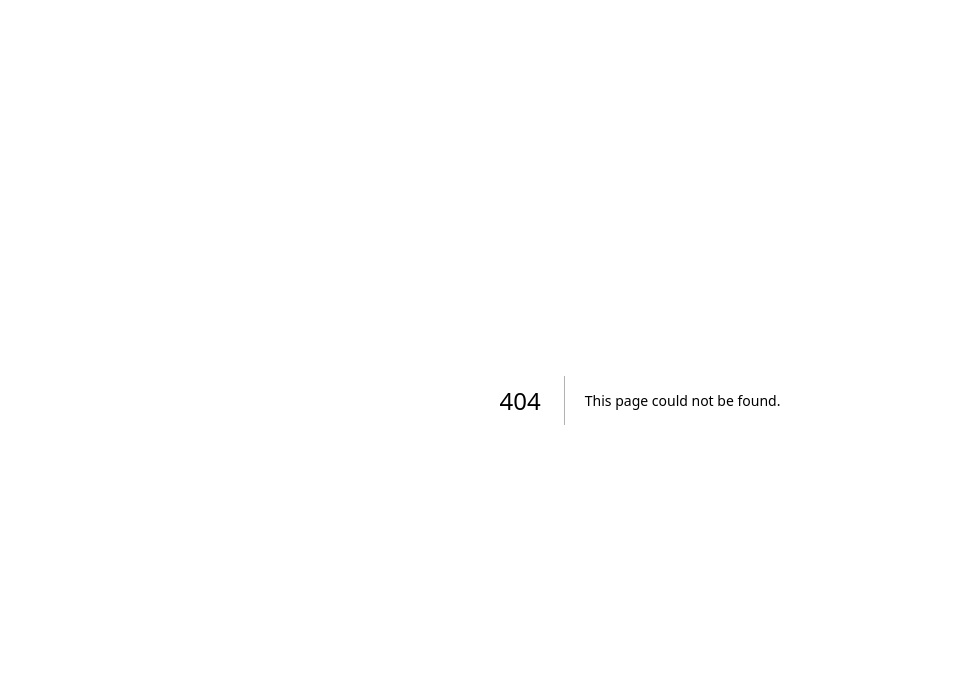
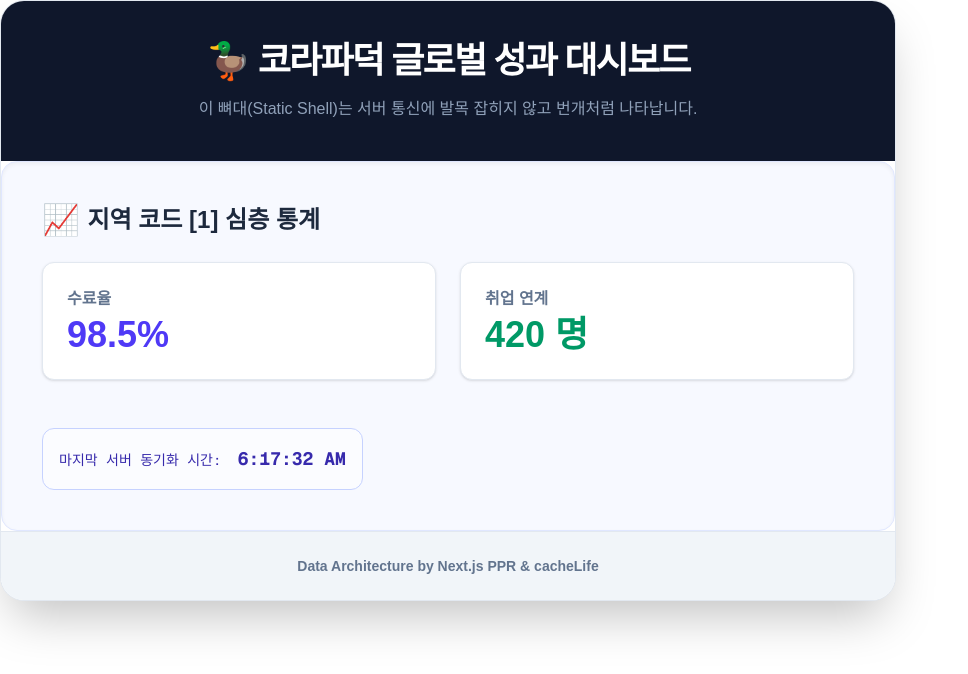
Before and after one commit to yunajoe/nextjs-master-class-part2-inflearn, a Next.js app: page /dashboard/1 in a window 1280 px wide. Before the commit this address had no page. Shown: the top 674 px of the page, without its empty margins (0-968 px from the left). Built offline with nearby package versions, Linux system fonts and the light colour scheme.

Commit message:
feat:미션(with cacheLife

```diff
--- /dev/null
+++ b/src/app/dashboard/[id]/page.tsx
@@ -0,0 +1,30 @@
+import EducationStatus from "@/components/education-status";
+import { Suspense } from "react";
+
+function page({ params }: { params: Promise<{ id: string }> }) {
+  return (
+    <div className="max-w-4xl w-full bg-white shadow-2xl rounded-3xl overflow-hidden border border-slate-200">
+      <div className="p-10 bg-slate-900 text-center">
+        <h1 className="text-4xl font-black text-white mb-4 tracking-tighter">
+          🦆 코라파덕 글로벌 성과 대시보드
+        </h1>
+        <p className="text-slate-400 font-medium">
+          이 뼈대(Static Shell)는 서버 통신에 발목 잡히지 않고 번개처럼
+          나타납니다.
+        </p>
+      </div>
+      <div>
+        <Suspense fallback={<p>로딩중입니다.</p>}>
+          <EducationStatus params={params} />
+        </Suspense>
+      </div>
+      <div className="bg-slate-100 p-6 text-center border-t border-slate-200">
+        <p className="text-slate-500 text-sm font-bold">
+          Data Architecture by Next.js PPR & cacheLife
+        </p>
+      </div>
+    </div>
+  );
+}
+
+export default page;
--- /dev/null
+++ b/src/components/education-status.tsx
@@ -0,0 +1,50 @@
+"use cache";
+// 💡 Next.js 16의 공식 API로, 컴포넌트 단위의 정밀한 캐시 생명 주기를 제어합니다.
+import { cacheLife } from "next/cache";
+
+const delay = (ms: number) => new Promise((res) => setTimeout(res, ms));
+
+// 부모로부터 문자열이 아닌 Promise(상자) 자체를 넘겨받습니다.
+export default async function EducationStats({
+  params,
+}: {
+  params: Promise<{ id: string }>;
+}) {
+  // 💡 방호벽 내부의 안전지대: 여기서 비로소 동적 데이터를 해제(await)합니다.
+  const resolvedParams = await params;
+
+  // 💡 [아키텍트의 정밀 수명 제어]
+  // 'minutes' 프로필을 적용합니다. (SWR 패턴: 백그라운드 갱신 1분 간격)
+  cacheLife("minutes");
+
+  // 무거운 데이터베이스 연산 및 외부 API 통신 시뮬레이션 (최초 1회 3초 소요)
+  //   await delay(3000);
+  const renderTime = new Date().toLocaleTimeString();
+
+  return (
+    <div className="bg-indigo-50/50 p-10 rounded-2xl border border-indigo-100 shadow-inner">
+      <h3 className="text-2xl font-black text-slate-800 mb-6 flex items-center gap-2">
+        <span className="text-3xl">📈</span> 지역 코드 [{resolvedParams.id}]
+        심층 통계
+      </h3>
+
+      <div className="grid grid-cols-2 gap-6 mb-8">
+        <div className="bg-white p-6 rounded-xl shadow-sm border border-slate-200">
+          <p className="text-slate-500 font-bold mb-1">수료율</p>
+          <p className="text-4xl font-black text-indigo-600">98.5%</p>
+        </div>
+        <div className="bg-white p-6 rounded-xl shadow-sm border border-slate-200">
+          <p className="text-slate-500 font-bold mb-1">취업 연계</p>
+          <p className="text-4xl font-black text-emerald-600">420 명</p>
+        </div>
+      </div>
+
+      <div className="mt-4 p-4 bg-white/60 rounded-xl inline-block border border-indigo-200">
+        <p className="text-indigo-800 font-mono text-sm">
+          마지막 서버 동기화 시간:{" "}
+          <span className="font-bold text-lg ml-2">{renderTime}</span>
+        </p>
+      </div>
+    </div>
+  );
+}
```
